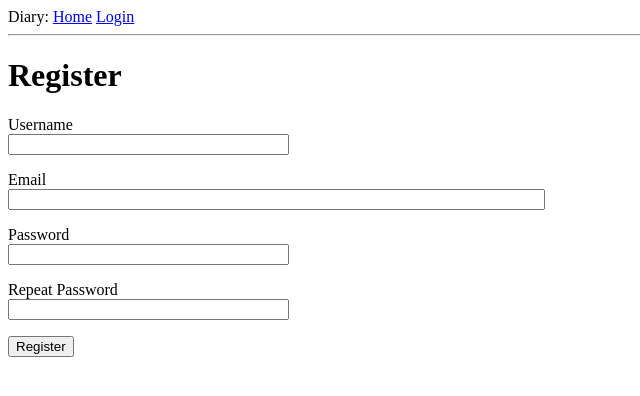
After one commit to newskylabs/nslriji, a Flask app: page /register in a window 1280 px wide. The commit adds this page. Shown: the top 396 px of the page, without its empty margins (0-640 px from the left). Run offline with Flask 2, Linux system fonts and the light colour scheme.

Commit message:
Added User Logins

```diff
--- a/app/forms.py
+++ b/app/forms.py
@@ -1,10 +1,46 @@
+## =========================================================
+## app/forms.py
+## ---------------------------------------------------------
 
 from flask_wtf import FlaskForm
 from wtforms import StringField, PasswordField, BooleanField, SubmitField
-from wtforms.validators import DataRequired
+from wtforms.validators import ValidationError, DataRequired, Email, EqualTo
+from app.models import User
 
 class LoginForm(FlaskForm):
-    username = StringField('Username', validators=[DataRequired()])
-    password = PasswordField('Password', validators=[DataRequired()])
+    username    = StringField('Username', validators=[DataRequired()])
+    password    = PasswordField('Password', validators=[DataRequired()])
     remember_me = BooleanField('Remember Me')
-    submit = SubmitField('Sign In')
+    submit      = SubmitField('Sign In')
+
+class RegistrationForm(FlaskForm):
+    username  = StringField('Username', validators=[DataRequired()])
+    email     = StringField('Email', validators=[DataRequired(), Email()])
+    password  = PasswordField('Password', validators=[DataRequired()])
+    password2 = PasswordField(
+        'Repeat Password', validators=[DataRequired(), EqualTo('password')])
+    submit    = SubmitField('Register')
+
+    # Custom validators:
+    # WTForms takes methods matching the pattern
+    # 'validate_<field_name>' as custom validators which are invoked
+    # in addition to the stock validators.
+    # When the 'ValidationError' is thrown its error message is
+    # displayed next to the respective field for the user to see.
+
+    def validate_username(self, username):
+        """Ensure that the username is not used yet."""
+        user = User.query.filter_by(username=username.data).first()
+        if user is not None:
+            raise ValidationError('Please use a different username.')
+
+    def validate_email(self, email):
+        """Ensure that the email is not used yet."""
+        user = User.query.filter_by(email=email.data).first()
+        if user is not None:
+            raise ValidationError('Please use a different email address.')
+
+## =========================================================
+## =========================================================
+
+## fin.
--- a/app/routes.py
+++ b/app/routes.py
@@ -1,12 +1,16 @@
 
-from flask import render_template, flash, redirect, url_for
-from app import app
-from app.forms import LoginForm
+from flask import render_template, flash, redirect, url_for, request
+from flask_login import current_user, login_user, logout_user, login_required
+from werkzeug.urls import url_parse
+
+from app import app, db
+from app.forms import LoginForm, RegistrationForm
+from app.models import User
 
 @app.route('/')
 @app.route('/index')
+@login_required
 def index():
-    user = {'username': 'Dietrich'}
     posts = [
         {
             'author': {'username': 'Peter'},
@@ -21,13 +25,87 @@ def index():
             'body': "Great trip to China!"
         }
     ]
-    return render_template('index.html', title='Home', user=user, posts=posts)
+    return render_template('index.html', title='Home Page', posts=posts)
 
 @app.route('/login', methods=['GET', 'POST'])
 def login():
+    # Cooperates with load_user() function
+    # and the UserMixin used of the User class
+    # (See file models.py)
+
+    # Is the user logged in already?
+    # current_user (imported from flask_login) contains:
+    # - the user object - when user is logged in
+    #   (read from the database via load_user() implemented in models.py);
+    # - a special anonymous user object - when user is NOT logged in.
+    if current_user.is_authenticated:
+        # Redirect to the index page if the user is logged in already
+        return redirect(url_for('index'))
+
+    # User is not logged in yet
+
+    # Has the user proviced his credentials?
     form = LoginForm()
     if form.validate_on_submit():
-        flash('Login requested for user {}, remember_me={}'.format(
-            form.username.data, form.remember_me.data))
+
+        # Check if a user with the given credentials exists
+        user = User.query.filter_by(username=form.username.data).first()
+
+        # Authentication successfull?
+        if user is None or not user.check_password(form.password.data):
+
+            # Authentication not successfull - inform the user and ask him to try again
+            flash('Invalid username or password')
+            return redirect(url_for('login'))
+
+        # Authentication successfull
+        # The credentials are correct:
+        # A user with the given username and password exists.
+        # Log in and remember the user:
+        # When other pages are accessed the current_user variable will contain that user.
+        login_user(user, remember=form.remember_me.data)
+
+        # URL parameter 'next' provided?
+        # Example: /login?next=/original/page
+        # When a user has been redirected to the login page from some
+        # other page the original page might have been "remembered"
+        # via an URL parameter.  When this is the case redirect the
+        # user to the original page:
+        next_page = request.args.get('next')
+        if next_page and url_parse(next_page).netloc == '':
+            # next_page
+            #   ensures that a next page has been provided
+            # url_parse(next_page).netloc == ''
+            #   protects against redirection to other domains:
+            #   'netloc' contains the domain of the given URL;
+            #   when it is empty the URL is relative
+            #   and therefore on the current domain.
+            return redirect(next_page)
+
+        # No 'next' page provided - show user the index page
         return redirect(url_for('index'))
-    return render_template('login.html',  title='Sign In', form=form)
+
+    # No authentication data provided - show the login page
+    # and ask the user to provide his credentials
+    return render_template('login.html', title='Sign In', form=form)
+
+@app.route('/logout')
+def logout():
+    logout_user()
+    return redirect(url_for('index'))
+
+@app.route('/register', methods=['GET', 'POST'])
+def register():
+    if current_user.is_authenticated:
+        return redirect(url_for('index'))
+    form = RegistrationForm()
+    if form.validate_on_submit():
+        user = User(username=form.username.data, email=form.email.data)
+        user.set_password(form.password.data)
+        db.session.add(user)
+        db.session.commit()
+        flash('Congratulations, you are now a registered user!')
+        return redirect(url_for('login'))
+    return render_template('register.html', title='Register', form=form)
+
+## fin.
--- a/app/templates/base.html
+++ b/app/templates/base.html
@@ -9,8 +9,12 @@
     <body>
         <div>
 	  Diary:
-	  <a href="{{ url_for('index') }}">Home</a>
-	  <a href="{{ url_for('login') }}">Login</a>
+          <a href="{{ url_for('index') }}">Home</a>
+          {% if current_user.is_anonymous %}
+          <a href="{{ url_for('login') }}">Login</a>
+          {% else %}
+          <a href="{{ url_for('logout') }}">Logout</a>
+          {% endif %}
 	</div>
         <hr>
         {% with messages = get_flashed_messages() %}
--- a/app/templates/index.html
+++ b/app/templates/index.html
@@ -1,7 +1,8 @@
+
 {% extends "base.html" %}
 
 {% block content %}
-    <h1>Hi, {{ user.username }}!</h1>
+    <h1>Hi, {{ current_user.username }}!</h1>
     {% for post in posts %}
     <div><p>{{ post.author.username }} says: <b>{{ post.body }}</b></p></div>
     {% endfor %}
--- a/app/templates/login.html
+++ b/app/templates/login.html
@@ -21,4 +21,5 @@
         <p>{{ form.remember_me() }} {{ form.remember_me.label }}</p>
         <p>{{ form.submit() }}</p>
     </form>
+    <p>New User? <a href="{{ url_for('register') }}">Click to Register!</a></p>
 {% endblock %}
--- /dev/null
+++ b/app/templates/register.html
@@ -0,0 +1,37 @@
+{% extends "base.html" %}
+
+{% block content %}
+<h1>Register</h1>
+<form action="" method="post">
+  {{ form.hidden_tag() }}
+  <p>
+    {{ form.username.label }}<br>
+    {{ form.username(size=32) }}<br>
+    {% for error in form.username.errors %}
+    <span style="color: red;">[{{ error }}]</span>
+    {% endfor %}
+  </p>
+  <p>
+    {{ form.email.label }}<br>
+    {{ form.email(size=64) }}<br>
+    {% for error in form.email.errors %}
+    <span style="color: red;">[{{ error }}]</span>
+    {% endfor %}
+  </p>
+  <p>
+    {{ form.password.label }}<br>
+    {{ form.password(size=32) }}<br>
+    {% for error in form.password.errors %}
+    <span style="color: red;">[{{ error }}]</span>
+    {% endfor %}
+  </p>
+  <p>
+    {{ form.password2.label }}<br>
+    {{ form.password2(size=32) }}<br>
+    {% for error in form.password2.errors %}
+    <span style="color: red;">[{{ error }}]</span>
+    {% endfor %}
+  </p>
+  <p>{{ form.submit() }}</p>
+</form>
+{% endblock %}
```
Also changed, not shown: app/__init__.py (+9 -0 lines), app/models.py (+27 -1 lines).
